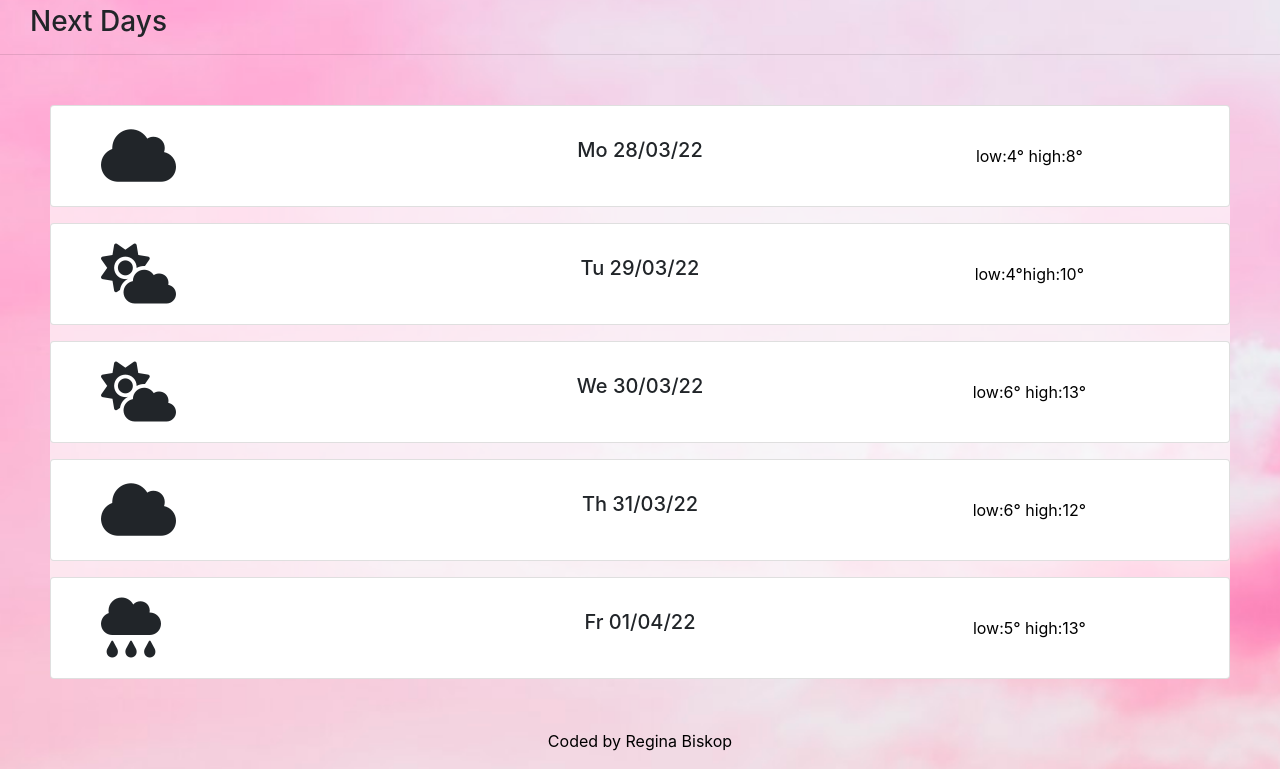
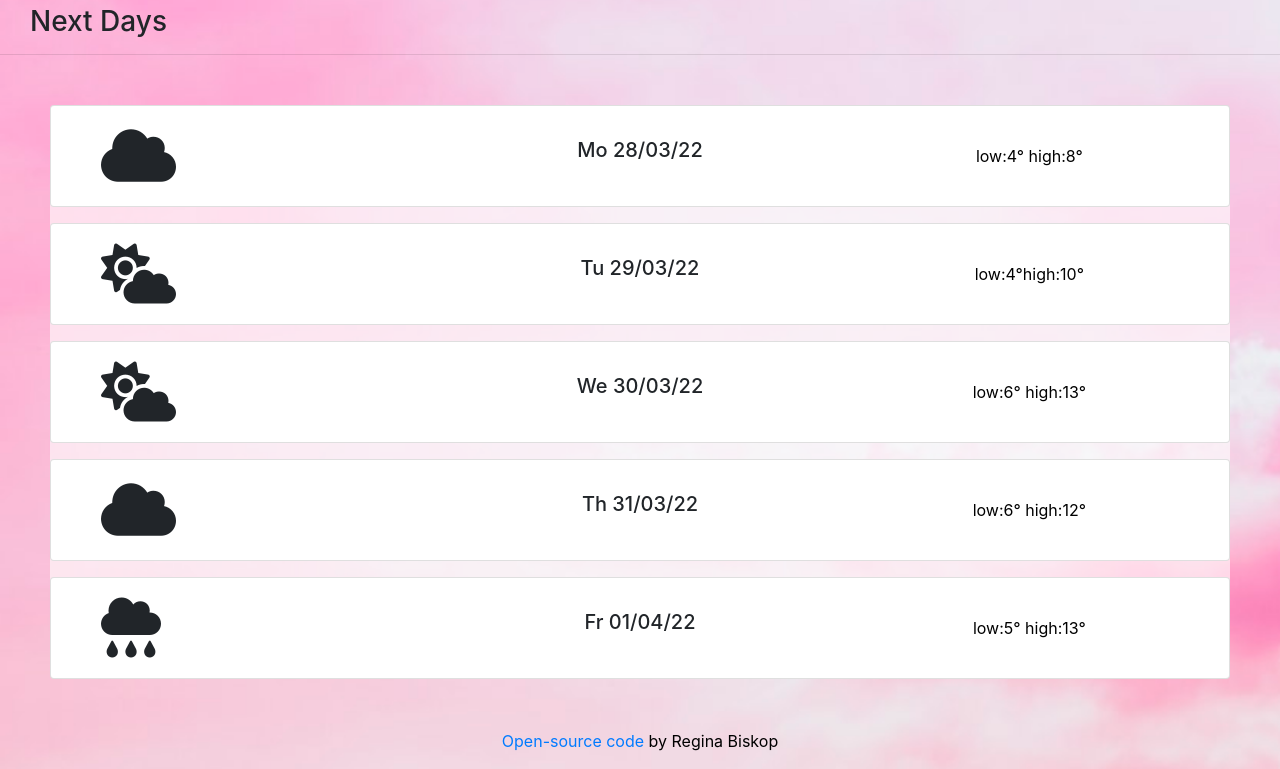
Before and after one commit to rbiskop/weather-app-rb, a plain HTML site: page index.html in a window 1280 px wide. Shown: the part 235-1004 px from the top of the page. Drawn offline with nearby package versions, Linux system fonts and the light colour scheme; no server answers.

Commit message:
Added link to GitHub

```diff
--- a/index.html
+++ b/index.html
@@ -157,7 +157,7 @@
 </div>
 </form>
 <footer>
-  <p>Coded by Regina Biskop</p>
+  <p><a href="https://github.com/rbiskop/weather-app-rb">Open-source code</a> by Regina Biskop</p>
 </footer>
     </div>
     <script src="script.js">
```
